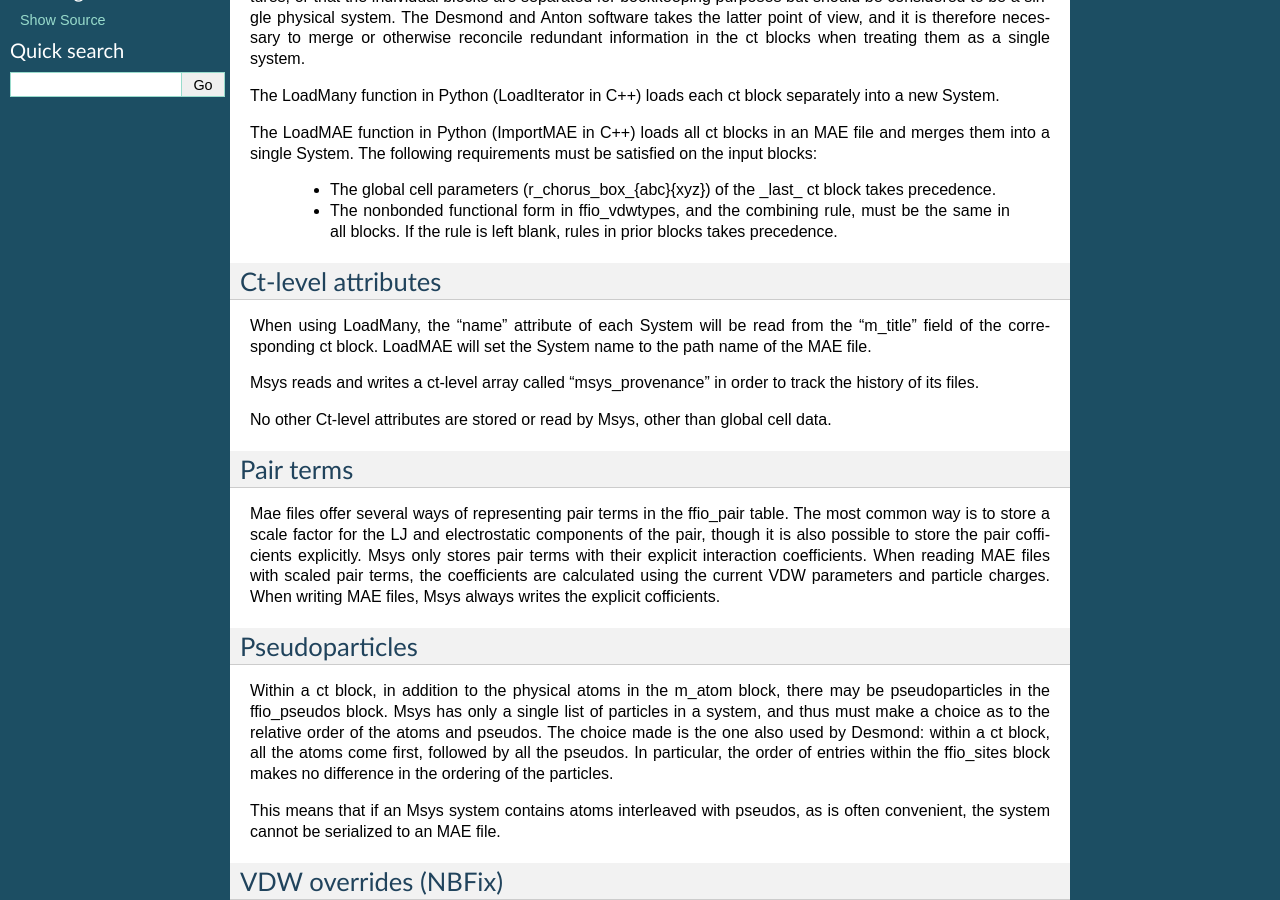
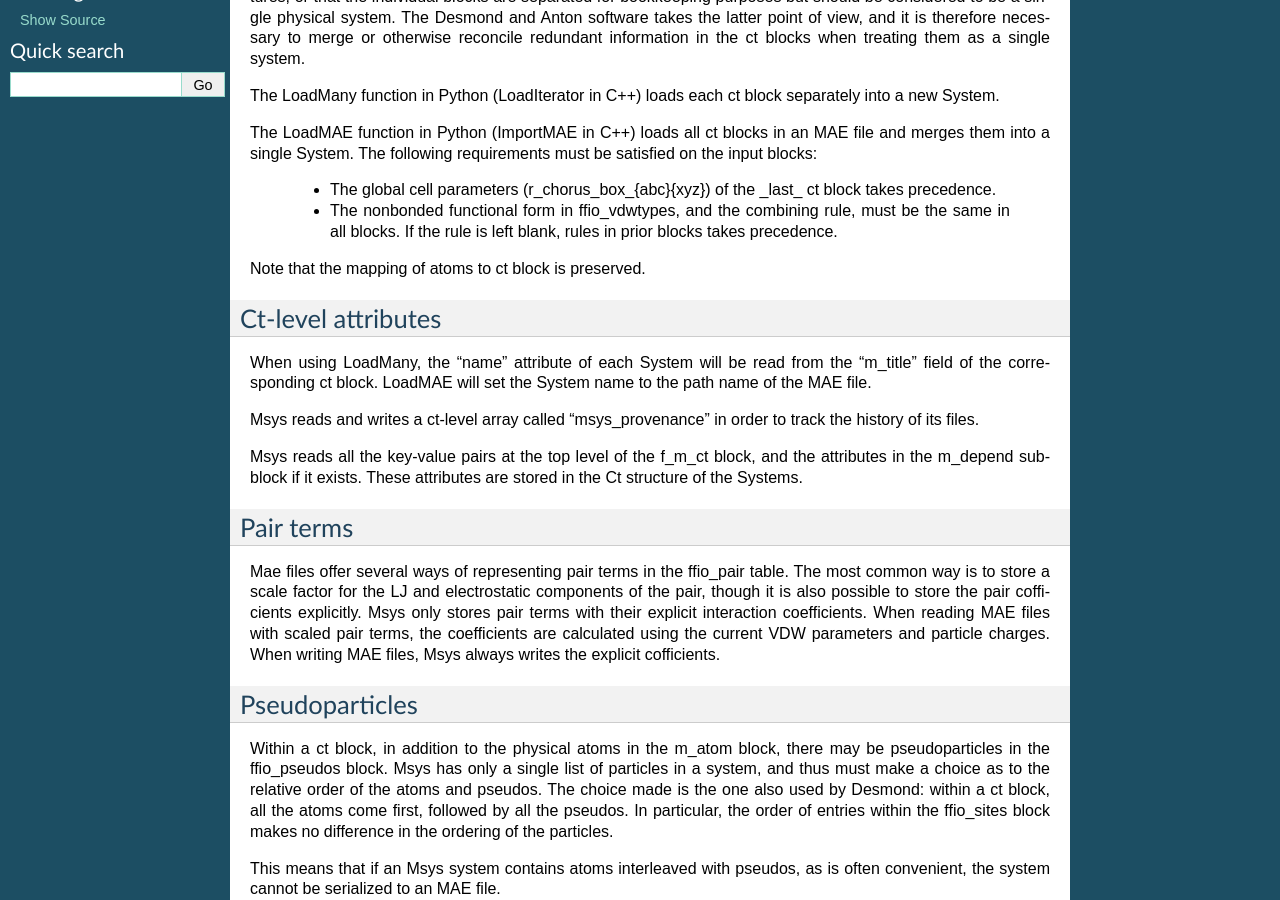
Before and after one commit to DEShawResearch/msys, a Sphinx documentation site: the page built from doc/source/mae.rst, in a window 1280 px wide and 900 px high, scrolled down 303 px. Built offline with Sphinx 7.4.7, drawn with Linux system fonts in a browser that asks for light colours; the version number could not be read and is left out.

```diff
--- a/doc/source/mae.rst
+++ b/doc/source/mae.rst
@@ -37,6 +37,9 @@
    rule, must be the same in all blocks.  If the rule is left blank,
    rules in prior blocks takes precedence.
 
+Note that the mapping of atoms to ct block is preserved.
+
+
 
 Ct-level attributes
 -------------------
@@ -48,8 +51,9 @@
 Msys reads and writes a ct-level array called "msys_provenance" in order
 to track the history of its files.
 
-No other Ct-level attributes are stored or read by Msys, other than
-global cell data.
+Msys reads all the key-value pairs at the top level of the f_m_ct block,
+and the attributes in the m_depend subblock if it exists.  These attributes
+are stored in the Ct structure of the Systems.
 
 Pair terms
 ----------
--- a/doc/source/overview.rst
+++ b/doc/source/overview.rst
@@ -11,6 +11,12 @@
 as `Atoms`.  Bonds between `Atoms` are represented by a `Bond`
 structure.  `Atoms` are grouped into `Residues`, and `Residues`
 are grouped into `Chains`.
+
+Every `System` also groups its `Chains` into one or more higher-level
+structures called "components", or `Cts` for short.  `Cts` have a name
+as well as arbitrary key-value pairs of integer, real, or string type.
+You don't need to concern yourself with `Cts`, but they can be convenient
+for grouping logical components of your chemical system.
 
 A `System` also holds a set of `TermTables` representing the interactions
 between `Atoms`.  A `TermTable` can be thought of as a particular kind
--- a/python/__init__.py
+++ b/python/__init__.py
@@ -301,6 +301,11 @@
     def nchains(self):
         ''' number of Chains in this Ct '''
         return self._ptr.chainCountForCt(self._id)
+
+    @property
+    def natoms(self):
+        ''' number of Atoms in the Ct '''
+        return self._ptr.atomCountForCt(self._id)
 
     ### TODO: selectChain()
 
```
Also changed, not shown: doc/source/system.rst (+10 -0 lines), 4 other files.
